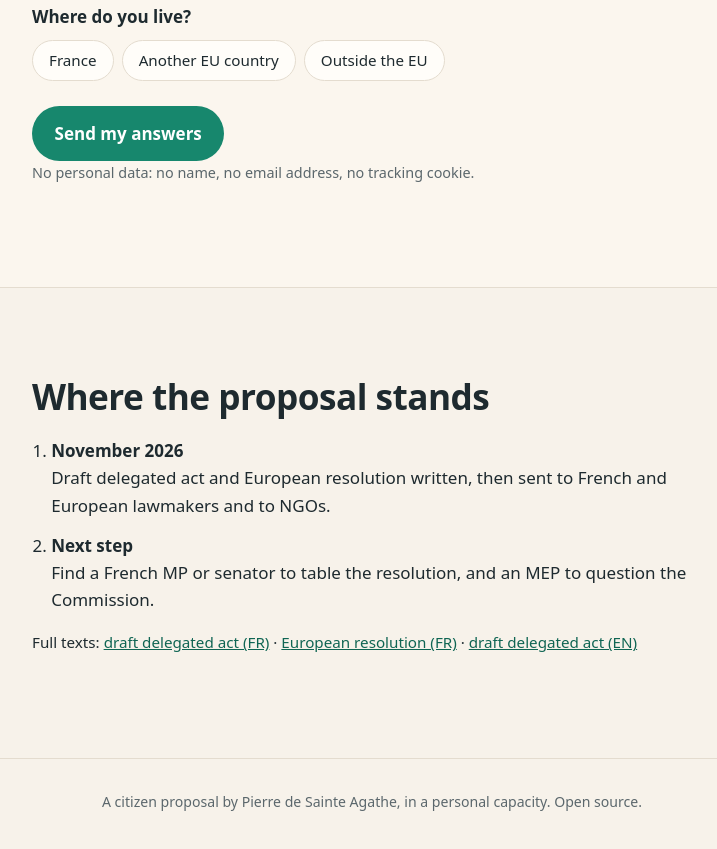
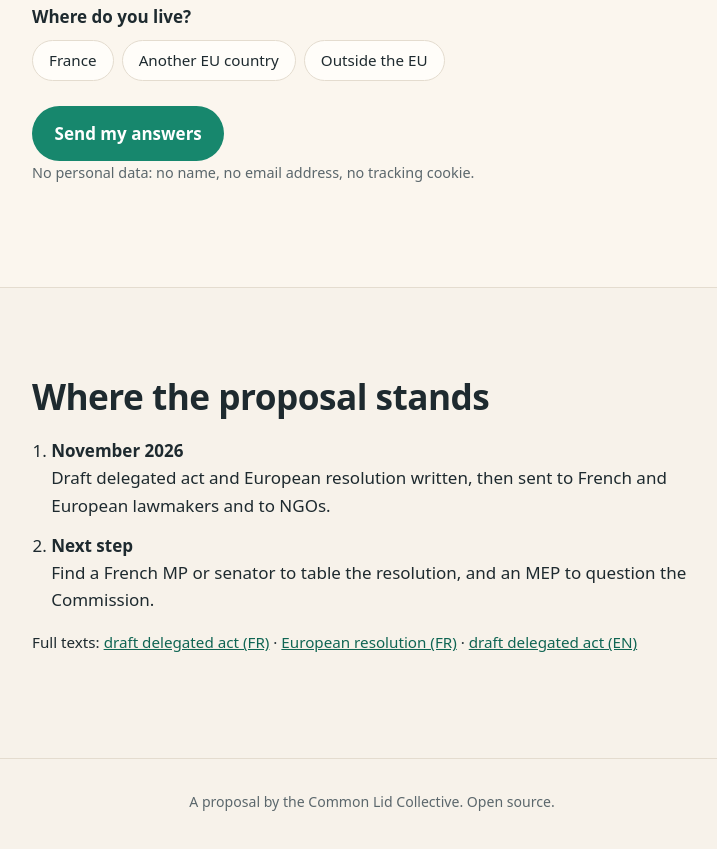
Before and after one commit to pdesainteagathe/couvercles-uniques, a plain HTML site: page index.html in a window 1280 px wide. Shown: the part 4259-5108 px from the top of the page, without its empty margins (268-985 px from the left). Drawn offline with Linux system fonts and the light colour scheme.

Commit message:
Sign the page as the Collectif pour le couvercle unique
Co-Authored-By: Claude Opus 5.5 <noreply@anthropic.com>

```diff
--- a/app.js
+++ b/app.js
@@ -64,7 +64,7 @@ const T = {
     st_2_d: "Prochaine étape",
     st_2: "Trouver un député ou une sénatrice pour déposer la résolution, et un eurodéputé pour interroger la Commission.",
     st_docs: "Textes complets :", doc_act: "projet d'acte délégué", doc_pre: "proposition de résolution européenne", doc_act_en: "draft delegated act (EN)",
-    foot: "Proposition citoyenne portée par Pierre de Sainte Agathe, à titre personnel. Code source ouvert.",
+    foot: "Proposition portée par le Collectif pour le couvercle unique. Code source ouvert.",
     litre: "l", cm: "cm", dk: "Je ne sais pas",
     q: [
       { id: "owned", text: "Combien de boîtes de conservation avez-vous chez vous, à peu près ?", opts: ["0 à 5", "6 à 10", "11 à 20", "21 à 40", "Plus de 40"] },
@@ -129,7 +129,7 @@ const T = {
     st_2_d: "Next step",
     st_2: "Find a French MP or senator to table the resolution, and an MEP to question the Commission.",
     st_docs: "Full texts:", doc_act: "draft delegated act (FR)", doc_pre: "European resolution (FR)", doc_act_en: "draft delegated act (EN)",
-    foot: "A citizen proposal by Pierre de Sainte Agathe, in a personal capacity. Open source.",
+    foot: "A proposal by the Common Lid Collective. Open source.",
     litre: "L", cm: "cm", dk: "Don't know",
     q: [
       { id: "owned", text: "Roughly how many food storage boxes do you have at home?", opts: ["0 to 5", "6 to 10", "11 to 20", "21 to 40", "More than 40"] },
--- a/index.html
+++ b/index.html
@@ -247,7 +247,7 @@
 </main>
 
 <footer class="foot">
-  <p data-i18n="foot">Proposition citoyenne portée par Pierre de Sainte Agathe, à titre personnel. Code source ouvert.</p>
+  <p data-i18n="foot">Proposition portée par le Collectif pour le couvercle unique. Code source ouvert.</p>
 </footer>
 
 <script src="app.js"></script>
```
